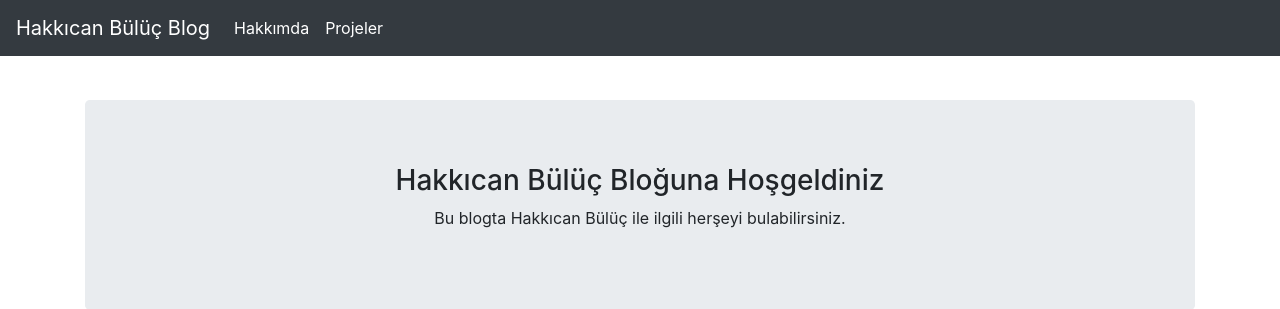
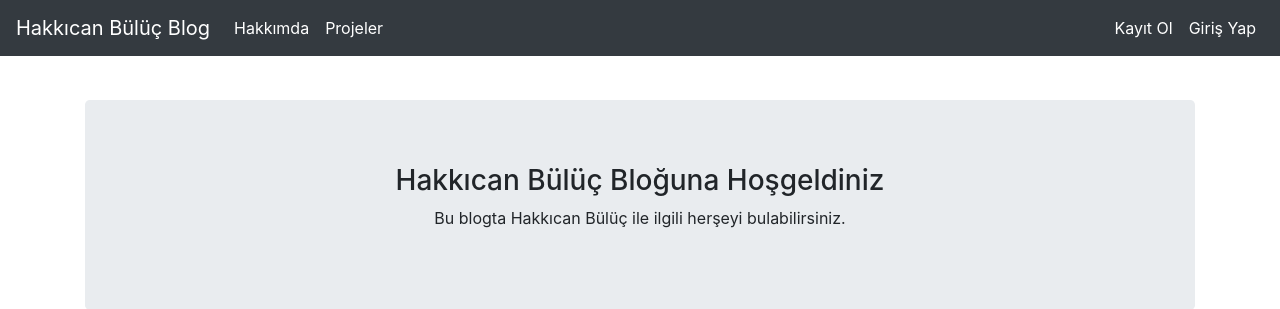
Before and after one commit to MrBuluc/hakkicanbulucblog_django, a Django app: page / in a window 1280 px wide. Shown: the top 309 px of the page. Run offline with Django 3.2, Linux system fonts and the light colour scheme; some libraries are stand-ins or nearby versions.

Commit message:
updated navbar added dashboard, logout, register and login button

```diff
--- a/templates/includes/navbar.html
+++ b/templates/includes/navbar.html
@@ -20,5 +20,22 @@
                 <a class="nav-link" href="/projects">Projeler</a>
             </li>
         </ul>
+        <ul class="navbar-nav ml-auto">
+            {% if request.user.is_authenticated %}
+            <li class="nav-item active">
+                <a class="nav-link" href="/projects/dashboard">Kontrol Paneli</a>
+            </li>
+            <li class="nav-item active">
+                <a class="nav-link" href="/user/logout">Çıkış Yap</a>
+            </li>
+            {% else %}
+            <li class="nav-item active">
+                <a class="nav-link" href="/user/register">Kayıt Ol</a>
+            </li>
+            <li class="nav-item active">
+                <a class="nav-link" href="/user/login">Giriş Yap</a>
+            </li>
+            {% endif %}
+        </ul>
     </div>
 </nav>
```
Also changed, not shown: db.sqlite3, templates/index.html (line endings or trailing spaces).
